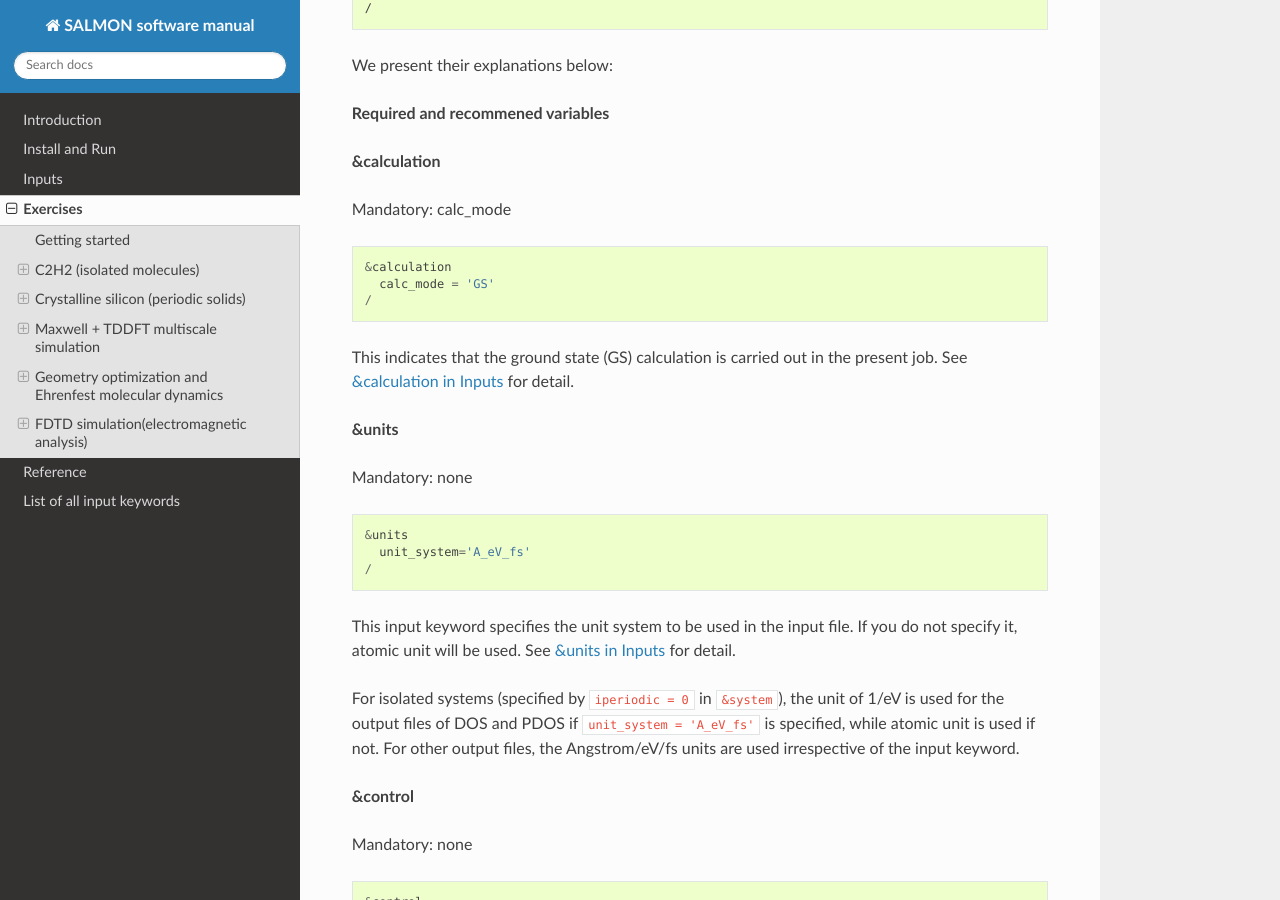
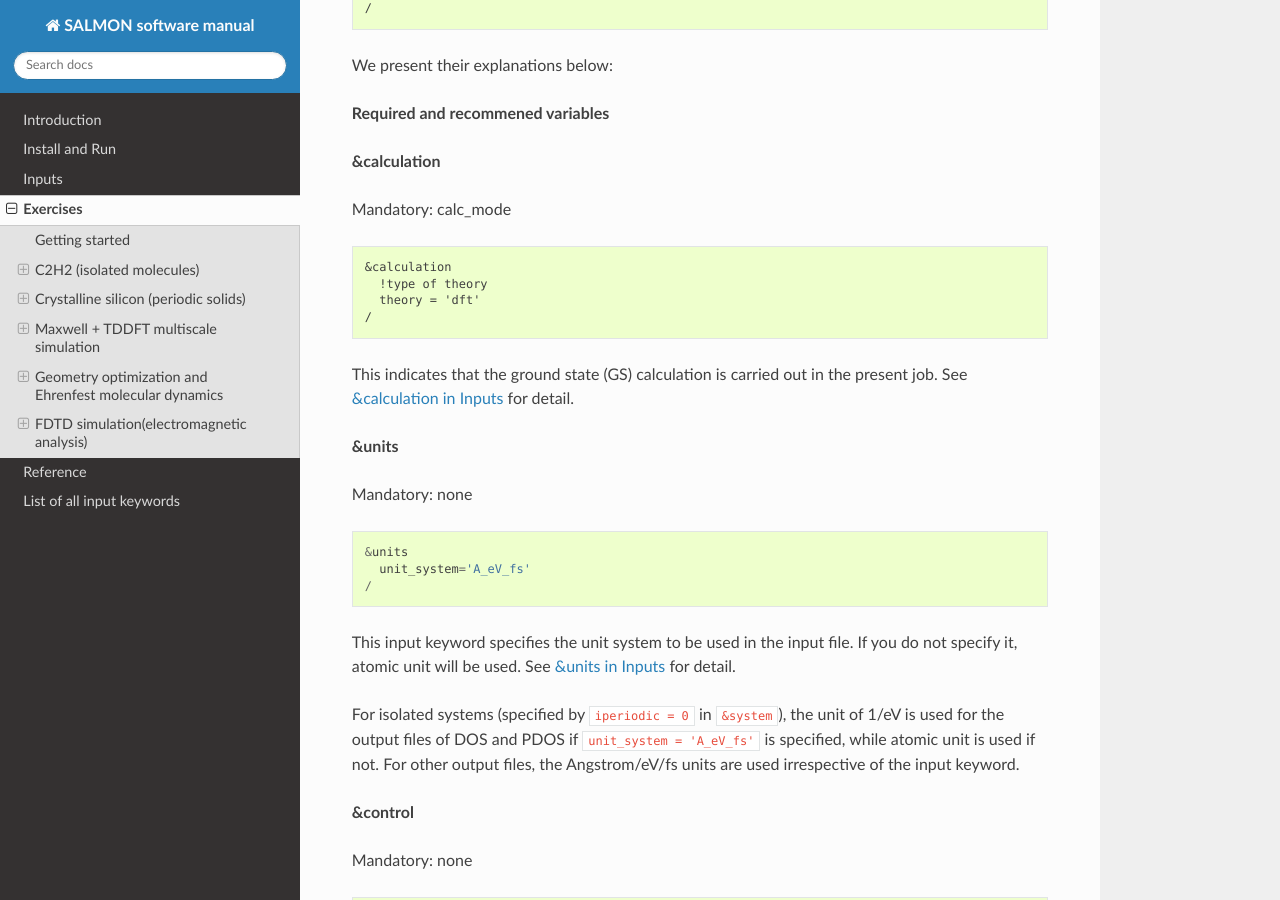
Before and after one commit to SALMON-TDDFT/SALMON-DOCS, a Sphinx documentation site: the page built from source/exercises.rst, in a window 1280 px wide and 900 px high, scrolled down 3398 px. Built offline with Sphinx 7.4.7 and the Read the Docs theme 2.0.0, drawn with Linux system fonts in a browser that asks for light colours; formulas are drawn with MathJax 3.

Commit message:
Update exercises.rst

```diff
--- a/source/exercises.rst
+++ b/source/exercises.rst
@@ -218,7 +218,8 @@ Mandatory: calc_mode
 ::
 
    &calculation
-     calc_mode = 'GS'
+     !type of theory
+     theory = 'dft'
    /
 
 This indicates that the ground state (GS) calculation is carried out in
```
